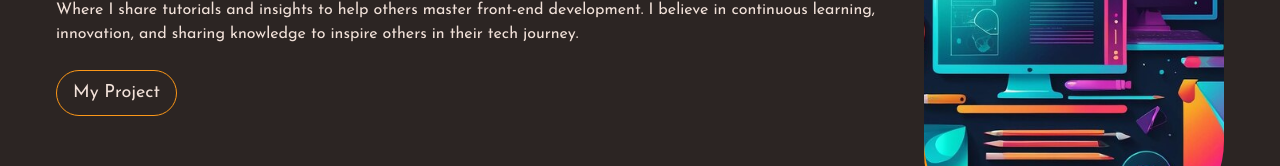
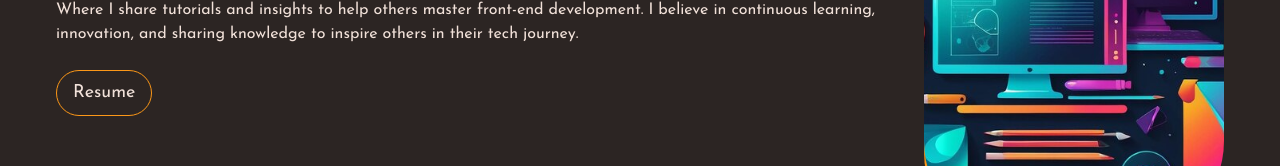
Before and after one commit to hamzakamran456/Portfolio_Site, a React (Vite) app: page / in a window 1280 px wide. Shown: the part 1139-1305 px from the top of the page. Built offline with nearby package versions, Linux system fonts and the light colour scheme.

Commit message:
hire and resume btn setup

```diff
--- a/src/components/AboutSection/AboutText.jsx
+++ b/src/components/AboutSection/AboutText.jsx
@@ -14,8 +14,11 @@ const AboutText = () => {
         continuous learning, innovation, and sharing knowledge to inspire others
         in their tech journey.
       </p>
-      <button className="border border-orange rounded-full py-2 px-4 text-lg flex items-center mb-10 hover:bg-orange transition-all duration-500 cursor-pointer md:self-start text-white hover:text-cyan">
-        My Project
+      <button
+        onClick={() => window.open("/public/Hamza Kamran - Frontend Developer.pdf", "_blank")}
+        className="border border-orange rounded-full py-2 px-4 text-lg flex items-center mb-10 hover:bg-orange transition-all duration-500 cursor-pointer md:self-start text-white hover:text-cyan"
+      >
+        Resume
       </button>
     </div>
   );
--- a/src/components/Navbar/NavbarBtn.jsx
+++ b/src/components/Navbar/NavbarBtn.jsx
@@ -2,15 +2,20 @@ import React from "react";
 import { LuArrowDownRight } from "react-icons/lu";
 
 const NavbarBtn = () => {
+  const handleClick = () => {
+    document.getElementById("contact")?.scrollIntoView({ behavior: "smooth" });
+  };
+
   return (
-    <div>
-      <button className="px-4 py-2 rounded-full text-xl font-bold text-white border-cyan border flex items-center gap-1 bg-gradient-to-r from-cyan to-orange hover:border-orange hover:scale-110 transition-all duration-500 hover:shadow-cyanShadow">
-        Hire Me
-        <div className="sm:hidden md:block">
-          <LuArrowDownRight />
-        </div>
-      </button>
-    </div>
+    <button
+      onClick={handleClick}
+      className="px-4 py-2 rounded-full text-xl font-bold text-white border-cyan border flex items-center gap-1 bg-gradient-to-r from-cyan to-orange hover:border-orange hover:scale-110 transition-all duration-500 hover:shadow-cyanShadow"
+    >
+      Hire Me
+      <div className="sm:hidden md:block">
+        <LuArrowDownRight />
+      </div>
+    </button>
   );
 };
 
```
Also changed, not shown: 1 other file (tests, documents, lock files or other folders).
